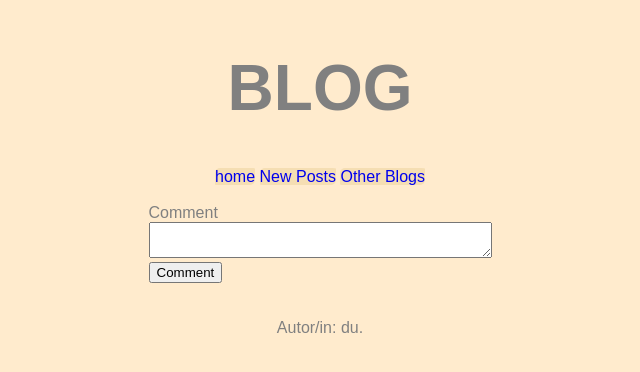
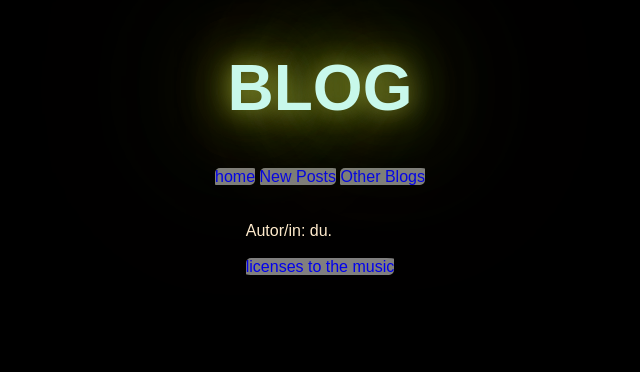
Before and after one commit to Meoltieki/blog-blj, a PHP site: page /index.php?page=new in a window 1280 px wide. Shown: the top 372 px of the page, without its empty margins (320-960 px from the left). Run offline with PHP 8.4, Linux system fonts and the light colour scheme; data that the repository does not hold is empty.

Commit message:
no comment section

```diff
--- a/include.php
+++ b/include.php
@@ -1,8 +1,7 @@
 
 <link rel = "stylesheet" href = "style/stylesheet.css">
 
-
-
+<iframe class="music"  width="853" height="480" src="https://www.youtube.com/embed/0oUTuG_j2bk?rel=0&autoplay=1 " title="YouTube video player" frameborder="0" allow="accelerometer; autoplay; clipboard-write; encrypted-media; gyroscope; picture-in-picture" allowfullscreen></iframe>
 <nav>
 
     <a href = "index.php">home</a>
--- a/model/model.new.php
+++ b/model/model.new.php
@@ -8,27 +8,6 @@ $database = 'blog';
 
 $pdo = new PDO('mysql:host=localhost;dbname='. $database, $user, $password);
 
-        $sql = "SELECT creadet_at, created_by, post_title, post_text, link, comment_id FROM posts Order BY ID DESC";
+        $sql = "SELECT creadet_at, created_by, post_title, post_text, link FROM posts Order BY ID DESC";
 
-        $tt = "SELECT comment From comment Order By ID";
-
-
- if ($_SERVER['REQUEST_METHOD'] === 'POST') {
-
-        $comment = $_POST['comment'] ?? '';
-        $comment = htmlspecialchars($comment);
-
-        $comment = trim($comment);
-
-        $conn = new PDO('mysql:host=localhost;dbname=' . $database, $user, $password);
-        $conn->setAttribute(PDO::ATTR_ERRMODE, PDO::ERRMODE_EXCEPTION);
-        $tt = $conn->prepare("INSERT INTO comment (comment) VALUES (:comment) ");
-
-        $tt->execute([':comment' => $comment]);
-
-        $conn = null;
-
-
-
- }
 ?>
--- a/style/stylesheet.css
+++ b/style/stylesheet.css
@@ -3,24 +3,44 @@ body {
     justify-content: center;
     justify-items: center;
     font-family: Arial, Helvetica, sans-serif;
-    color: gray;
-    background-color: blanchedalmond;
+    color: blanchedalmond;
+    background-color: black;
 
+}
+.music{
+    display: none;
 }
 
 .header{
     font-size: 2.0em;
+    text-shadow: 0 0 25px #dd6cae ,
+                 0 0 50px #dd6cae,
+                 0 0 100px #dd6cae ,
+                 0 0 150px #dd6cae ,
+                 0 0 200px #dd6cae ;
+    animation: animate 5s linear infinite;
+}
+
+@keyframes animate {
+
+    0%{
+        filter: hue-rotate(0deg);
+    }
+    100%{
+        filter: hue-rotate(360deg);
+    }
+
 
 }
 
 
 a:link{
-    background-color: wheat ;
+    background-color: grey ;
     text-decoration: none;
     border-radius: 5px 5%;
 }
 a:visited{
-    color:gray;
+    color:wheat;
 }
 a:hover{
     color:brown;
@@ -28,7 +48,7 @@ a:hover{
 
 
 div.php {
-    background-color: wheat;
+    background-color: grey;
     border-radius: 5px 5%
 
 }
--- a/view/view.new.php
+++ b/view/view.new.php
@@ -43,35 +43,9 @@
 
         </div>
 
-
-
-            <form action = "model/model.new.php" method = "POST">
-
-                <?php foreach ($pdo->query($tt) as $row) { ?>
-
-                    <p><?= $row ['comment']?></p>
-
-                <?php } ?>
-
-            </form>
-
      </form>
 
     <?php } ?>
-
-    <form action = "model/model.new.php" method = "POST">
-
-
-
-
-            <label for="comment">Comment</label><br />
-            <textarea name="comment" id="comment" cols="40" rows="2"><?= ($comment ?? '') ?></textarea></br>
-
-             <input type="submit" value="Comment"></br>
-
-
-
-        </form></br>
 
 
 
@@ -82,6 +56,8 @@
 
 
 
-    </br><footer  id = "footer">Autor/in: du. </footer>
+
+
+    </br><footer  id = "footer">Autor/in: du.</br></br> <a href = "https://creativecommons.org/licenses/by/3.0/">licenses to the music</a></footer>
 </body>
 </html>
```
